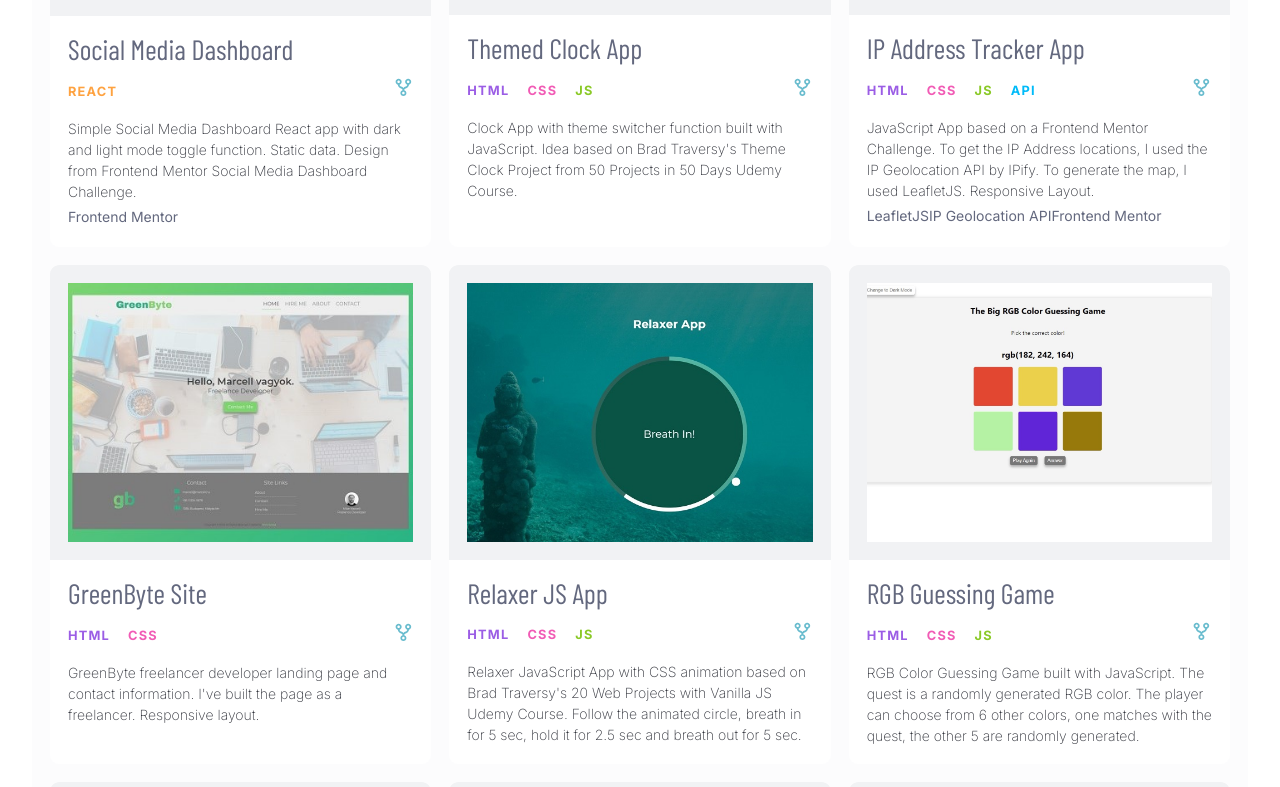
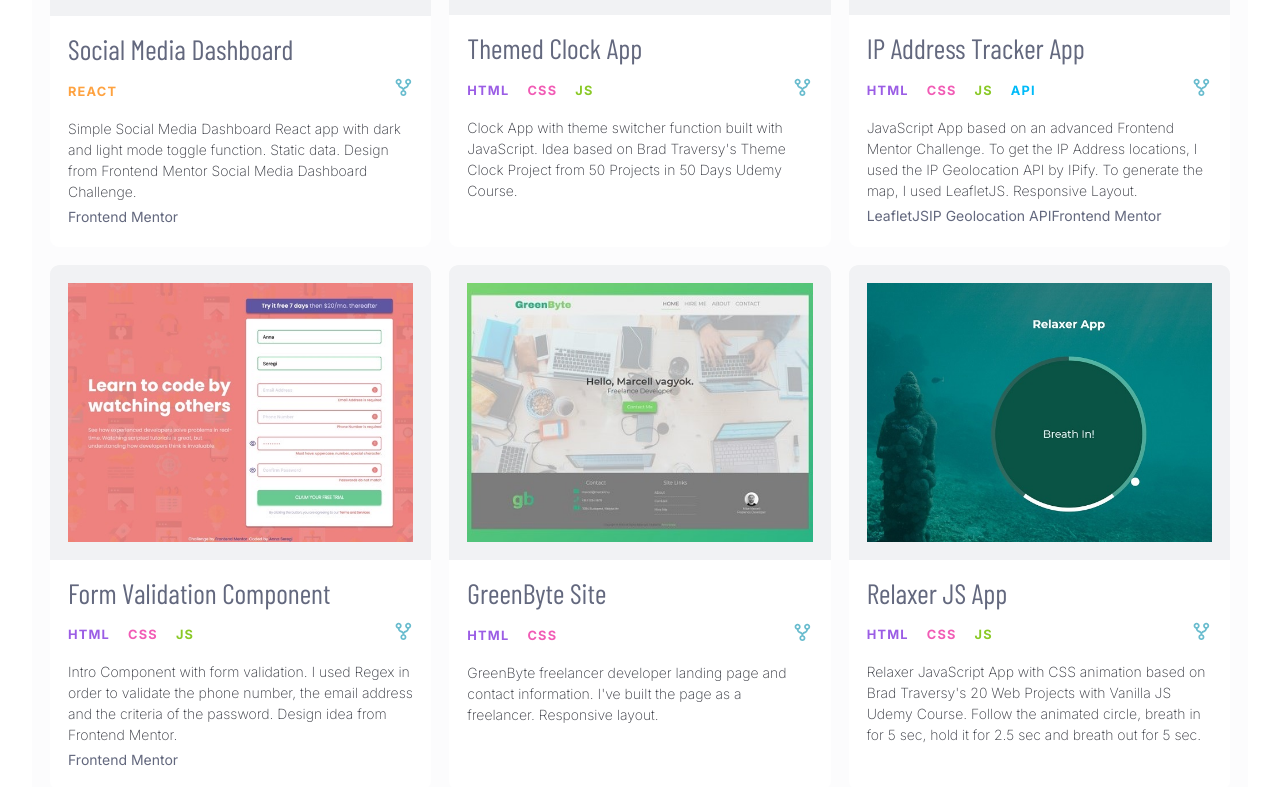
Before and after one commit to annacsillaxs/portfolio-react, a React (Create React App) app: page / in a window 1280 px wide. Shown: the part 1813-2600 px from the top of the page. Built offline with nearby package versions, Linux system fonts and the light colour scheme; a web font is replaced by a local one.

Commit message:
added form validator project

```diff
--- a/src/data.js
+++ b/src/data.js
@@ -37,9 +37,24 @@ const data = [
 		img: "./images/projects/tracker.png",
 		tags: ["html", "css", "js", "api"],
 		repo: "https://github.com/annacsillaxs/FM-IP-Address_tracker",
-		desc: "JavaScript App based on a Frontend Mentor Challenge. To get the IP Address locations, I used the IP Geolocation API by IPify. To generate the map, I used LeafletJS. Responsive Layout.",
+		desc: "JavaScript App based on an advanced Frontend Mentor Challenge. To get the IP Address locations, I used the IP Geolocation API by IPify. To generate the map, I used LeafletJS. Responsive Layout.",
 		links: ["https://leafletjs.com/", "https://geo.ipify.org/", "https://www.frontendmentor.io/challenges/ip-address-tracker-I8-0yYAH0"],
 		href: ["LeafletJS", "IP Geolocation API", "Frontend Mentor"],
+	},
+	{
+		id: "form",
+		featured: true,
+		name: "form_validation",
+		title: "Form Validation Component",
+		link: "https://fm-form-validation-anna.netlify.app/",
+		source: "./images/projects/form.jpeg",
+		type: "image/jpeg",
+		img: "./images/projects/form.jpeg",
+		tags: ["html", "css", "js"],
+		repo: "https://github.com/annacsillaxs/FM_form_validation",
+		desc: "Intro Component with form validation. I used Regex in order to validate the phone number, the email address and the criteria of the password. Design idea from Frontend Mentor.",
+		links: ["https://www.frontendmentor.io/solutions/form-validation-with-some-extra-input-fields-6PZQgQiyK"],
+		href: ["Frontend Mentor"],
 	},
 	{
 		id: "greenByte",
```
Also changed, not shown: public/images/projects/form.jpeg (added).
